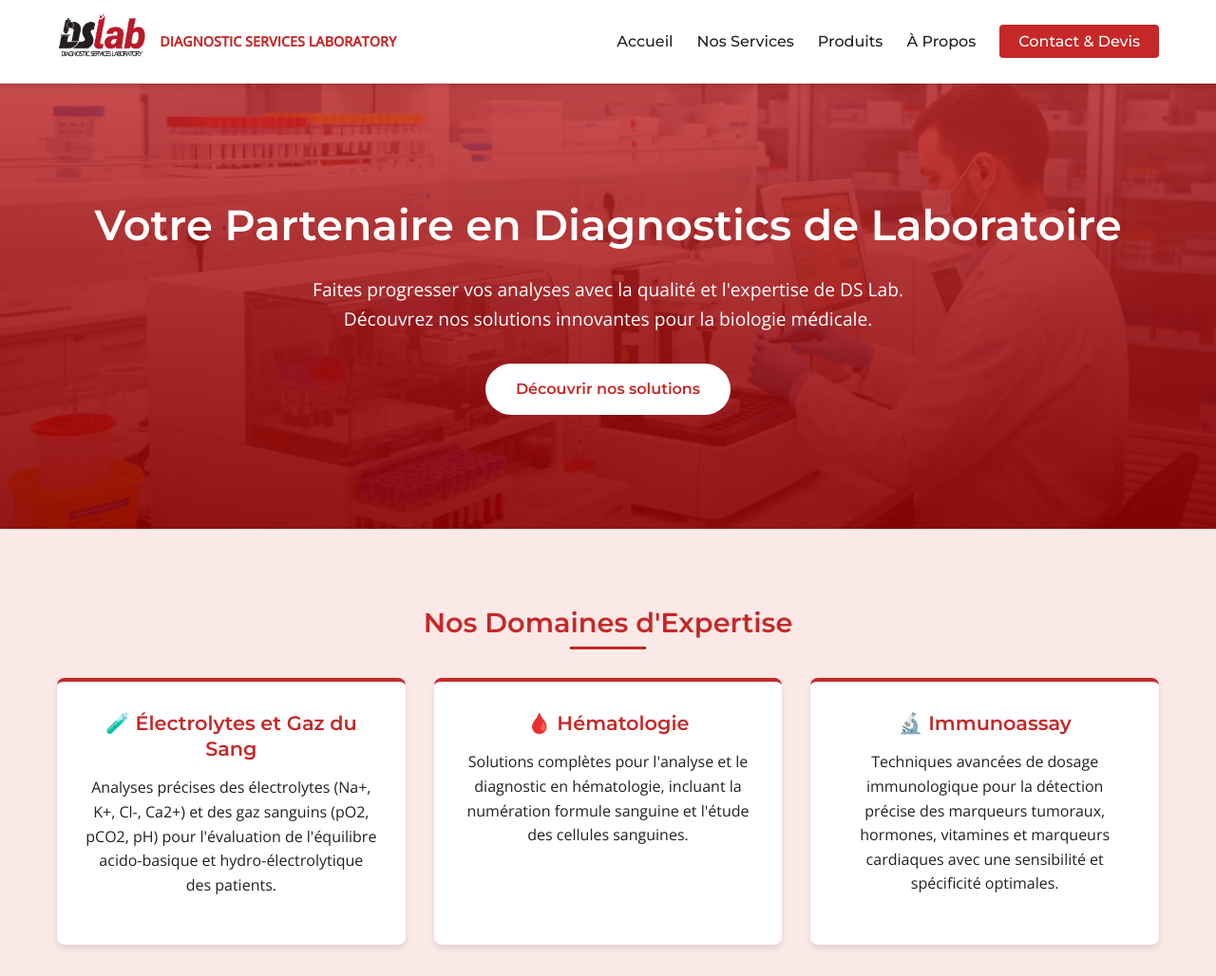
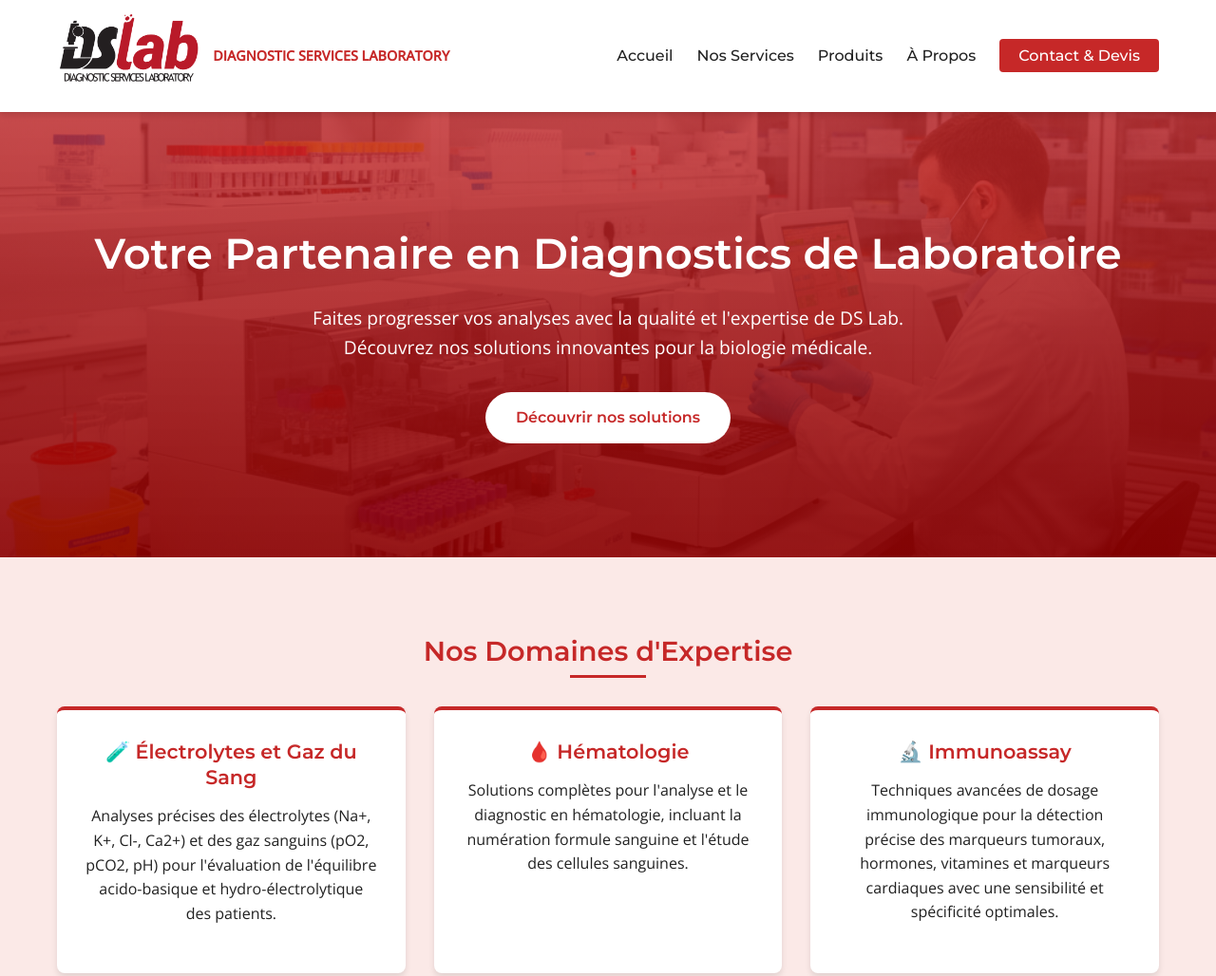
Before and after one commit to asso-bit/Dslab-website, a website: page index.html in a window 1280 px wide. Shown: the top 1028 px of the page at 95% size. Drawn offline with nearby package versions, Linux system fonts and the light colour scheme.

Commit message:
Update style.css

```diff
--- a/style.css
+++ b/style.css
@@ -101,7 +101,7 @@ header {
 }
 
 .logo {
-    height: 50px;
+    height: 80px;
     margin-right: 15px;
 }
 
@@ -1004,4 +1004,5 @@ footer {
     .footer-copyright p {
         font-size: 0.9rem;
     }
+
 }
```
